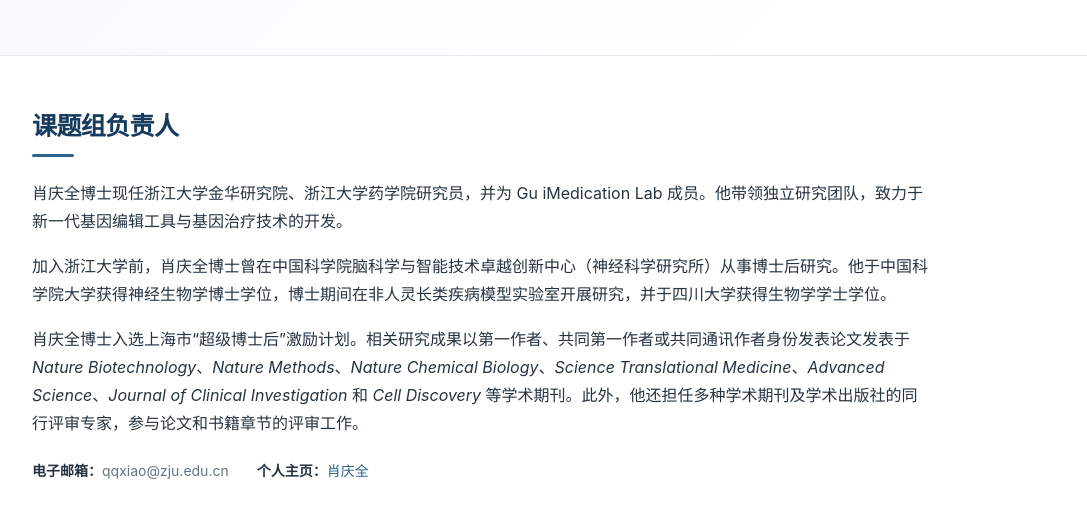
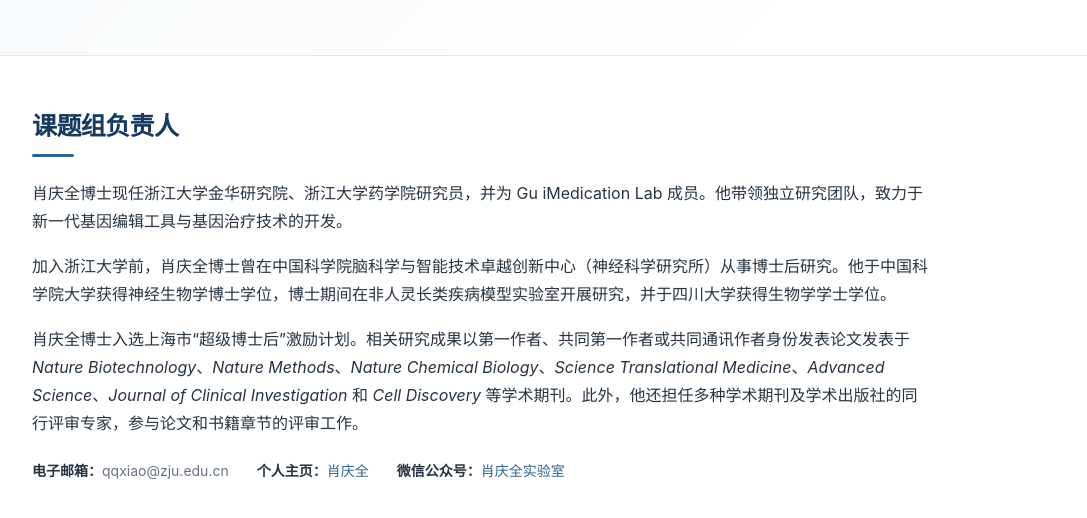
Before and after one commit to Phoenixiao/Qingquan-Xiao-Laboratory, a plain HTML site: page index-zh.html in a window 1280 px wide. Shown: the part 282-800 px from the top of the page, without its empty margins (96-1183 px from the left). Drawn offline with Linux system fonts and the light colour scheme.

Commit message:
Update index-zh.html

```diff
--- a/index-zh.html
+++ b/index-zh.html
@@ -79,7 +79,7 @@
   <p>肖庆全博士现任浙江大学金华研究院、浙江大学药学院研究员，并为 Gu iMedication Lab 成员。他带领独立研究团队，致力于新一代基因编辑工具与基因治疗技术的开发。</p>
   <p>加入浙江大学前，肖庆全博士曾在中国科学院脑科学与智能技术卓越创新中心（神经科学研究所）从事博士后研究。他于中国科学院大学获得神经生物学博士学位，博士期间在非人灵长类疾病模型实验室开展研究，并于四川大学获得生物学学士学位。</p>
   <p>肖庆全博士入选上海市“超级博士后”激励计划。相关研究成果以第一作者、共同第一作者或共同通讯作者身份发表论文发表于 <em>Nature Biotechnology</em>、<em>Nature Methods</em>、<em>Nature Chemical Biology</em>、<em>Science Translational Medicine</em>、<em>Advanced Science</em>、<em>Journal of Clinical Investigation</em> 和 <em>Cell Discovery</em> 等学术期刊。此外，他还担任多种学术期刊及学术出版社的同行评审专家，参与论文和书籍章节的评审工作。</p>
-  <div class="contact"><span><strong>电子邮箱：</strong>qqxiao@zju.edu.cn</span><span><strong>个人主页：</strong><a href="http://cn.imedlab.net/NewsDetail.aspx?ID=603" target="_blank" rel="noopener noreferrer">肖庆全</a></span></div>
+  <div class="contact"><span><strong>电子邮箱：</strong>qqxiao@zju.edu.cn</span><span><strong>个人主页：</strong><a href="http://cn.imedlab.net/NewsDetail.aspx?ID=603" target="_blank" rel="noopener noreferrer">肖庆全</a></span><span><strong>微信公众号：</strong><a href="https://mp.weixin.qq.com/s/hsA8NHZvYRr4Klmw-asKcA" target="_blank" rel="noopener noreferrer">肖庆全实验室</a></span></div>
 </div></section>
 
 <section id="team"><h2>团队成员</h2>
```
